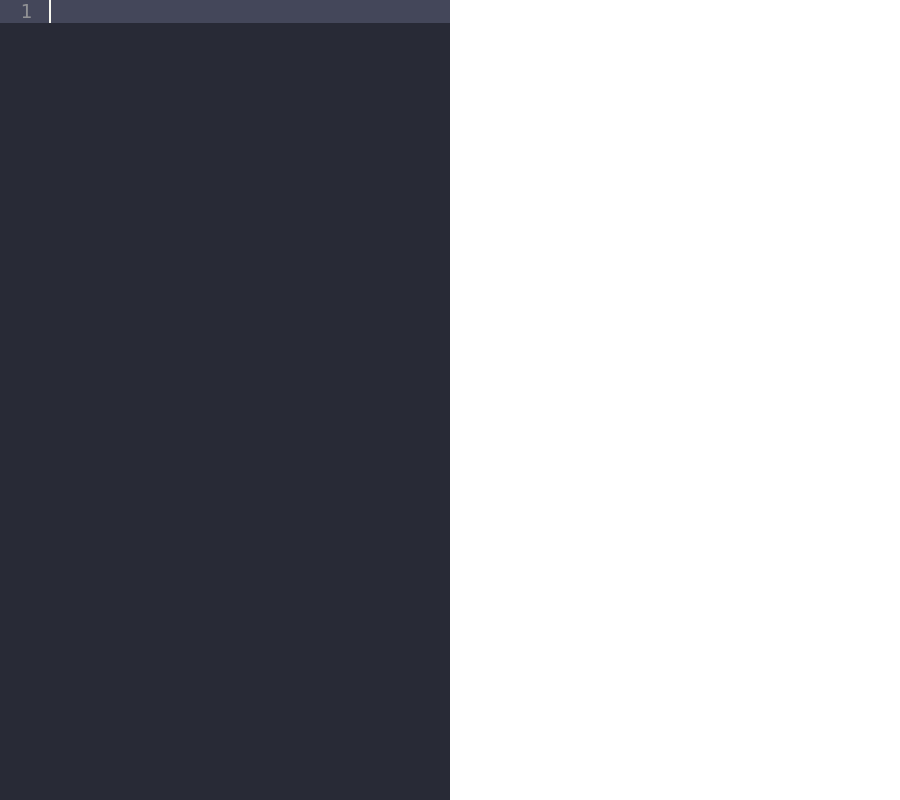
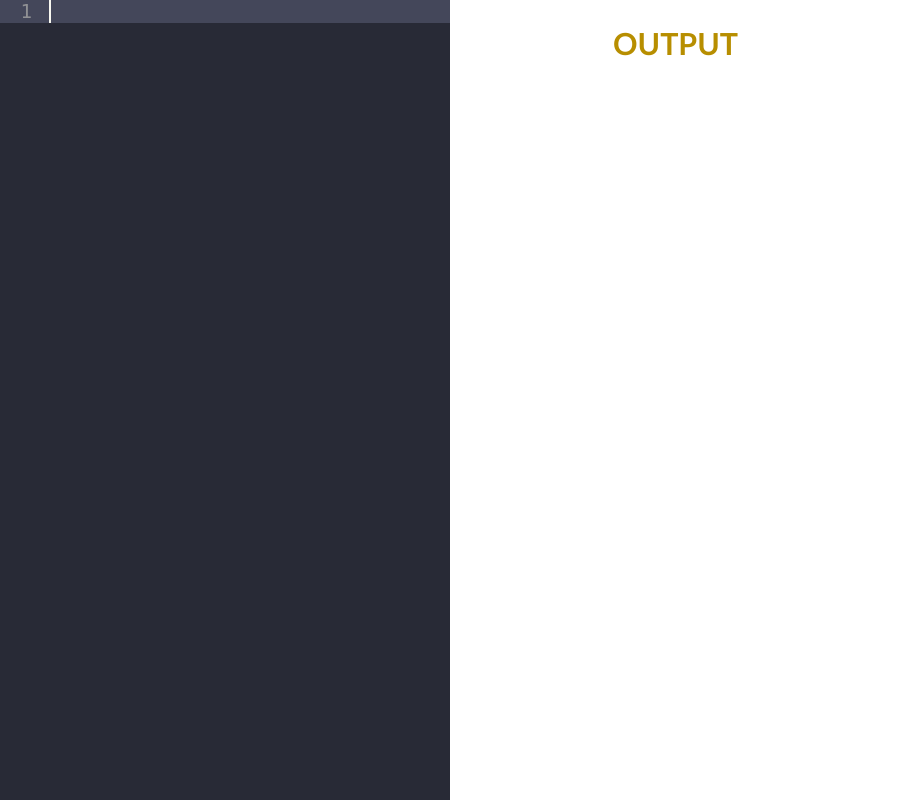
Before and after one commit to Olivers11/Editor_Python, an Electron app: page src/index.html in a window 900 px wide. Drawn offline with Linux system fonts and the light colour scheme.

Commit message:
change color of title

```diff
--- a/package.json
+++ b/package.json
@@ -1,6 +1,6 @@
 {
   "name": "Python-Editor",
-  "productName": "Olster-Editor",
+  "productName": "Python-Editor",
   "version": "1.0.0",
   "description": "",
   "main": "index.js",
--- a/src/style.css
+++ b/src/style.css
@@ -26,6 +26,7 @@
     right: 0;
     height: 100%;
     position: absolute;
+    color: white;
     width: 50%;
     float: right;
     padding: 25px;
@@ -39,5 +40,5 @@
 
 #result h2{
     font-size: 190%;
-    color: white;
+    color: #B78E00;
 }
```
